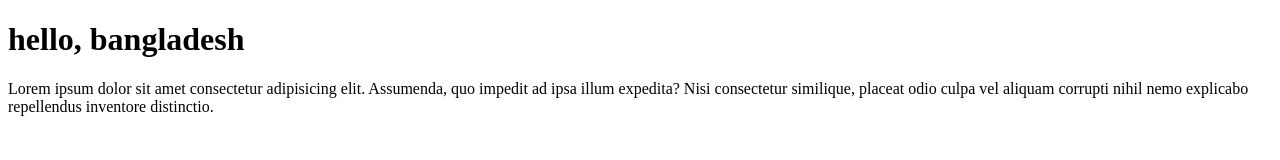
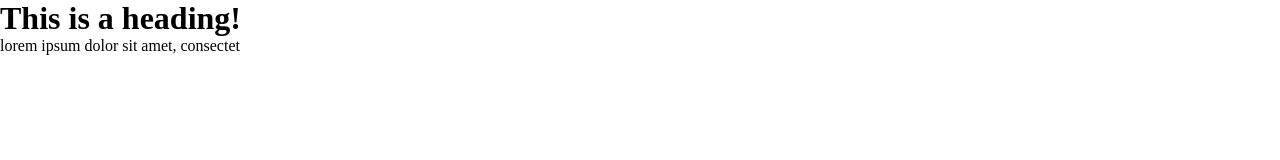
Before and after one commit to farokahmedk/bfti, a plain HTML site: page index.html in a window 1280 px wide. Drawn offline with Linux system fonts and the light colour scheme.

Commit message:
added box class and css file

```diff
--- a/index.html
+++ b/index.html
@@ -5,9 +5,14 @@
     <meta http-equiv="X-UA-Compatible" content="IE=edge">
     <meta name="viewport" content="width=device-width, initial-scale=1.0">
     <title>My First Git Repository</title>
+    <link rel="stylesheet" href="style.css">
 </head>
 <body>
-    <h1>hello, bangladesh</h1>
-    <p>Lorem ipsum dolor sit amet consectetur adipisicing elit. Assumenda, quo impedit ad ipsa illum expedita? Nisi consectetur similique, placeat odio culpa vel aliquam corrupti nihil nemo explicabo repellendus inventore distinctio.</p>
+
+    <div class="box">
+        <h1>This is a heading!</h1>
+        <p>lorem ipsum dolor sit amet, consectet</p>
+    </div>
+
 </body>
 </html>
--- a/style.css
+++ b/style.css
@@ -0,0 +1,4 @@
+* {
+    margin: 0;
+    padding: 0;
+}
```
